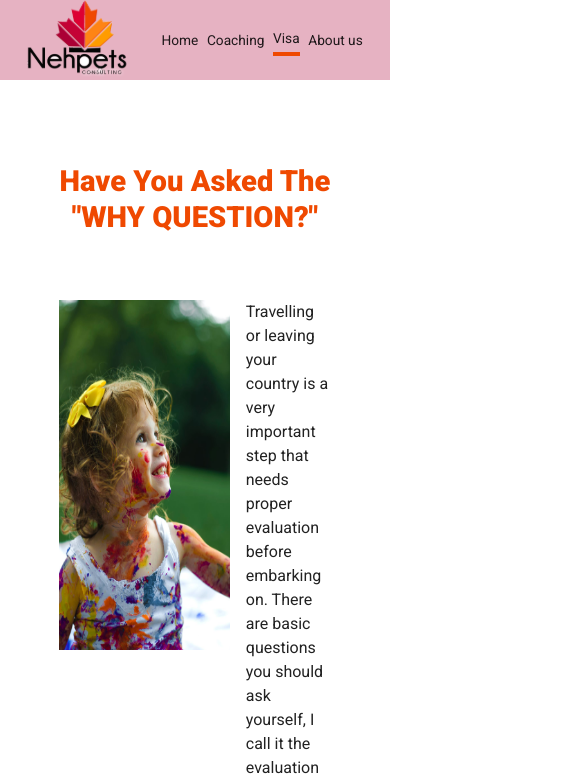
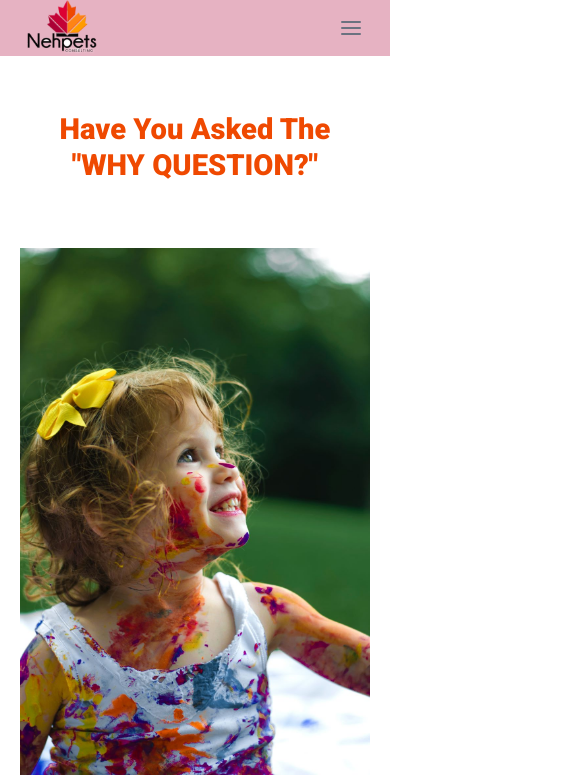
Before and after one commit to NickEinstein/Nephets, a React (Create React App) app: page /visa in a window 390 px wide. Shown: the top 783 px of the page, 569 px wide, since content can reach past the window. Built offline with nearby package versions, Linux system fonts and the light colour scheme; no server answers.

Commit message:
mobile view

```diff
--- a/package.json
+++ b/package.json
@@ -5,6 +5,7 @@
   "dependencies": {
     "@emotion/react": "^11.10.4",
     "@emotion/styled": "^11.10.4",
+    "@material-ui/icons": "^4.11.3",
     "@mui/icons-material": "^5.10.6",
     "@mui/lab": "^5.0.0-alpha.104",
     "@mui/material": "^5.10.3",
@@ -14,6 +15,7 @@
     "@testing-library/jest-dom": "^5.16.5",
     "@testing-library/react": "^13.4.0",
     "@testing-library/user-event": "^13.5.0",
+    "animate.css": "3.7.2",
     "axios": "^0.27.2",
     "clsx": "^1.2.1",
     "currency.js": "^2.0.4",
--- a/src/AppPublic.js
+++ b/src/AppPublic.js
@@ -3,11 +3,25 @@ import Suspense from "common/Suspense";
 import { Navigate, useRoutes } from "react-router-dom";
 import { configureRoutes } from "utils/RouteUtils";
 import { RouteEnum } from "constants/RouteConstants";
+import Sidebar from "features/sidebar/Sidebar";
+import { useState } from "react";
+import Header from "features/header/header";
 
 function AppPublic() {
   const routes = useRoutes(ROUTES);
+const [isOpen, setIsOpen] = useState(false);
 
-  return <Suspense>{routes}</Suspense>;
+const handleToggleSidebar = () => {
+  setIsOpen(!isOpen);
+};
+  return (
+    <div className="">
+
+      {/* {isOpen&&<Sidebar/>} */}
+      <Header/>
+      <Suspense>{routes}</Suspense>
+    </div>
+  );
 }
 
 const ROUTES = configureRoutes([
--- a/src/common/Footer.js
+++ b/src/common/Footer.js
@@ -32,29 +32,25 @@ const Footer = () => {
         // padding: "70px 60px",
         color: "white",
       }}
-      className="px-[10%] py-[60px] bg-[#AB0035] flex justify-between"
+      className="px-[10%] py-[60px] bg-[#AB0035] flex flex-col md:flex-row md:justify-between gap-16 z-50"
     >
-      <div>
+      <div className="hidden md:block">
         <img src={logo} />
         <Typography className="font-bold">
           Planning Together to Achieve your dream
         </Typography>
       </div>
-      <ul className="text-base flex flex-col gap-3">
-        <h2 style={{ fontSize: "22px", marginBottom: "30px", color: "white" }}>
-          Quick Links
-        </h2>
+      <ul className="text-base flex flex-col md:justify-start md:items-center gap-5 justify-center items-center">
+        <h2 className="text-3xl md:mb-8">Quick Links</h2>
 
-        <li> Home</li>
-        <li>Coaching</li>
-        <li>Visa</li>
-        <li>About Us</li>
+        <a className="hover:text-primary-main cursor-pointer"> Home</a>
+        <a className="hover:text-primary-main cursor-pointer">Coaching</a>
+        <a className="hover:text-primary-main cursor-pointer">Visa</a>
+        <a className="hover:text-primary-main cursor-pointer">About Us</a>
       </ul>
 
-      <ul className="text-base flex flex-col gap-3">
-        <h2 style={{ fontSize: "22px", marginBottom: "30px", color: "white" }}>
-          Contact Us
-        </h2>
+      <ul className="text-base flex flex-col md:justify-start md:items-center justify-center items-center gap-3">
+        <h2 className="text-3xl md:mb-8">Contact Us</h2>
         <li className="flex gap-3 items-center">
           <AiFillPhone /> +234 (904) 919 5599
         </li>
@@ -66,14 +62,11 @@ const Footer = () => {
         </li>
       </ul>
 
-      <ul className="text-base flex flex-col gap-3">
-        <h2 style={{ fontSize: "22px", marginBottom: "30px", color: "white" }}>
-          Social Media
-        </h2>
+      <ul className="text-base flex flex-col md:justify-start md:items-center justify-center items-center gap-3">
+        <h2 className="text-3xl md:mb-8">Social Media</h2>
 
         <div className="flex gap-4 ">
           <a href="https://instagram.com/nehpetsconsult?igshid=ZDdkNTZiNTM=">
-            {" "}
             <AiOutlineInstagram style={{ fontSize: "36px" }} />
           </a>
           <a
--- a/src/features/coaching/coaching.js
+++ b/src/features/coaching/coaching.js
@@ -1,6 +1,6 @@
 import logo from "../../assets/nehpets/Nehpets logo 1.svg";
 import cardImage from "../../assets/nehpets/LinkCard_one.svg";
-import { Button, Divider, Typography } from "@mui/material";
+import { Button, Divider, Typography, useMediaQuery } from "@mui/material";
 import VisaImage from "../../assets/nehpets/PictureForVisa.jpg";
 import VisaImage1 from "../../assets/nehpets/Coaching1.jpg";
 import VisaImage2 from "../../assets/nehpets/Coaching2.jpg";
@@ -12,8 +12,11 @@ import useStepper from "hooks/useStepper";
 import useDataRef from "hooks/useDataRef";
 import { useEffect } from "react";
 import Footer from "common/Footer";
+import { MediaQueryBreakpointEnum } from "constants/Global";
 
 const Coaching = () => {
+  const ismd = useMediaQuery(MediaQueryBreakpointEnum.md);
+
   const configs = [
     //  {
     //    bgColor: "HomeTopSectionBackgroundColor_WomanInRedImage",
@@ -36,6 +39,30 @@ const Coaching = () => {
       image: backgroundImage,
     },
   ];
+
+    const configs2 = [
+      //  {
+      //    bgColor: "HomeTopSectionBackgroundColor_WomanInRedImage",
+      //    textColor: "text-secondary-main",
+      //    image: VisaImage1,
+      //  },
+      {
+        bgColor: "HomeTopSectionBackgroundColor_ManInDreadsImage",
+        textColor: "text-white",
+        image: VisaImage2,
+      },
+      {
+        bgColor: "HomeTopSectionBackgroundColor_headerImage",
+        textColor: "text-secondary-main",
+        image: VisaImage3,
+      },
+      {
+        bgColor: "HomeTopSectionBackgroundColor_headerImage",
+        textColor: "text-secondary-main",
+        image: backgroundImage,
+      },
+    ];
+
 
   const stepper = useStepper({ maxStep: configs.length - 1 });
 
@@ -68,10 +95,10 @@ const Coaching = () => {
         }}
       >
         <div
-          style={{ display: configs.length - 1 == stepper.step && "none" }}
+          style={{ display:(ismd && configs.length - 1 == stepper.step) && "none" }}
           className="absolute  w-full"
         >
-          <div className=" w-full px-[10%] py-[20%]  justify-between font-extrabold text-primary-main text-base">
+          <div className=" w-full px-[10%] py-[300px] flex items-center md:justify-between font-extrabold text-primary-main text-base">
             <Typography className="font-extrabold" variant="h2">
               IELTS CRASH COURSE
             </Typography>
@@ -92,7 +119,7 @@ const Coaching = () => {
         >
           What You Should Know Before Your Journey Starts
         </Typography>
-        <div className="flex items-start gap-2 mb-4">
+        <div className="flex md:flex-row flex-col items-start gap-2 mb-4">
           {/* <div
             style={{
               background: `url('${VisaImage}')`,
--- a/src/features/header/header.js
+++ b/src/features/header/header.js
@@ -1,20 +1,79 @@
 import logo from "../../assets/nehpets/Nehpets logo 1.svg";
 import {Link} from 'react-router-dom'
 import backgroundImage from "../../assets/nehpets/HomePage_backgroundImage.svg";
+import { FiMenu } from "react-icons/fi";
+import { useState } from "react";
+import { useLocation } from "react-router-dom";
+import { useEffect } from "react";
+import useDataRef from "hooks/useDataRef";
+import useStepper from "hooks/useStepper";
+
 const Header = ({ underlined, step }) => {
-  console.log(underlined)
+  const location = useLocation();
+const path = location.pathname;
+
+  console.log(path)
+  const [isOpen, setIsOpen] = useState(false);
+
+  const handleToggleSidebar = () => {
+    setIsOpen(!isOpen);
+  };
+    const configs = [
+      {
+        bgColor: "HomeTopSectionBackgroundColor_WomanInRedImage",
+        textColor: "text-secondary-main",
+        // image: home1Image,
+      },
+      {
+        bgColor: "HomeTopSectionBackgroundColor_ManInDreadsImage",
+        textColor: "text-white",
+        // image: home2Image,
+      },
+      {
+        bgColor: "HomeTopSectionBackgroundColor_headerImage",
+        textColor: "text-secondary-main",
+        // image: home3Image,
+      },
+      {
+        bgColor: "HomeTopSectionBackgroundColor_headerImage",
+        textColor: "text-secondary-main",
+        // image: backgroundImage,
+      },
+    ];
+
+  const stepper = useStepper({ maxStep: configs.length - 1 });
+
+  const config = configs[stepper.step];
+
+  const dataRef = useDataRef({ stepper });
+
+  useEffect(() => {
+    const intervalId = setInterval(() => {
+      if (dataRef.current.stepper.canNextStep()) {
+        dataRef.current.stepper.nextStep();
+      } else {
+        dataRef.current.stepper.reset();
+      }
+    }, 1000 * 5);
+    return () => {
+      clearInterval(intervalId);
+    };
+  }, [dataRef]);
+
   return (
-    <div className="">
-      <ul className="flex px-[7%] justify-between bg-[#AB00354D]">
-        <img src={logo} className="h-20" />
-
+    <div className="fixed w-full inset-0 z-[10000] bg-red-400 h-10">
+      {!isOpen && (
+        <div className="bg-white">
+          <ul className="flex px-[7%] justify-between bg-[#AB00354D] ">
+            <img src={logo} className="md:h-20 h-14" />
             <div
-        style={{color:step<2 && 'white'}}
-          className="flex justify-between w-3/5 items-center "
+              style={{ color: stepper.step < 2 && "white" }}
+              className="md:flex justify-between w-3/5 items-center hidden"
             >
               <Link
+                onClick={handleToggleSidebar}
                 className={
-              underlined == "home" && "border-b-4 py-1 border-b-primary-main"
+                  path == "/" && "border-b-4 py-1 border-b-primary-main"
                 }
                 to="/"
               >
@@ -22,8 +81,7 @@ const Header = ({ underlined, step }) => {
               </Link>
               <Link
                 className={
-              underlined == "coaching" &&
-              "border-b-4 py-1 border-b-primary-main"
+                  path == "/coaching" && "border-b-4 py-1 border-b-primary-main"
                 }
                 to="/coaching"
               >
@@ -31,7 +89,7 @@ const Header = ({ underlined, step }) => {
               </Link>
               <Link
                 className={
-              underlined == "visa" && "border-b-4 py-1 border-b-primary-main"
+                  path == "/visa" && "border-b-4 py-1 border-b-primary-main"
                 }
                 to="/visa"
               >
@@ -39,7 +97,7 @@ const Header = ({ underlined, step }) => {
               </Link>
               <Link
                 className={
-              underlined == "about" && "border-b-4 py-1 border-b-primary-main"
+                  path == "/about-us" && "border-b-4 py-1 border-b-primary-main"
                 }
                 to="/about-us"
               >
@@ -49,8 +107,124 @@ const Header = ({ underlined, step }) => {
               <Link>Visa</Link>
               <Link>About us</Link> */}
             </div>
+            <div className="flex z-20 md:hidden">
+              <button
+                type="button"
+                className="text-gray-500 hover:text-gray-600 focus:outline-none focus:text-gray-600"
+                aria-label="toggle sidebar"
+                onClick={handleToggleSidebar}
+              >
+                <FiMenu size={24} />
+              </button>
+            </div>
           </ul>
+        </div>
+      )}
+      {isOpen && (
+        <div className="bg-white h-screen">
+          <nav
+            className={`md:hidden z-50 fixed top-0 left-0 w-full h-full bg-[#AB00354D] text-white transition-all duration-500 ease-in-out transform ${
+              isOpen ? "translate-x-0" : "-translate-x-full"
+            }`}
+          >
+            <div className="flex flex-col justify-center items-center h-full">
+              <Link
+                onClick={handleToggleSidebar}
+                className={
+                  path == "/"
+                    ? "border-b-4 py-1 border-b-primary-main text-xl font-bold mb-8"
+                    : "text-xl font-bold mb-8"
+                }
+                to="/"
+              >
+                Home
+              </Link>
+              <Link
+                onClick={handleToggleSidebar}
+                className={
+                  path == "/coaching"
+                    ? "border-b-4 py-1 border-b-primary-main text-xl font-bold mb-8"
+                    : "text-xl font-bold mb-8"
+                }
+                to="/coaching"
+              >
+                Coaching
+              </Link>
+              <Link
+                onClick={handleToggleSidebar}
+                className={
+                  path == "/visa"
+                    ? "border-b-4 py-1 border-b-primary-main text-xl font-bold mb-8"
+                    : "text-xl font-bold mb-8"
+                }
+                to="/visa"
+              >
+                Visa
+              </Link>
+              <Link
+                onClick={handleToggleSidebar}
+                className={
+                  path == "/about-us"
+                    ? "border-b-4 py-1 border-b-primary-main text-xl font-bold mb-8"
+                    : "text-xl font-bold mb-8"
+                }
+                to="/about-us"
+              >
+                About us
+              </Link>
+            </div>
+          </nav>
+        </div>
+      )}
     </div>
   );
 };
 export default Header
+
+
+// import { useState } from "react";
+// // import { MenuIcon } from "@heroicons/react/outline";
+// import { FiMenu } from "react-icons/fi";
+
+// function Header() {
+//   const [showMenu, setShowMenu] = useState(false);
+
+//   const toggleMenu = () => {
+//     setShowMenu(!showMenu);
+//   };
+
+//   return (
+//     <header className="fixed w-full top-0 left-0 bg-gray-900 text-white">
+//       <div className="flex justify-between items-center py-4 px-6">
+//         <div className="flex items-center">
+//           <img className="w-10 h-10 mr-2" src="/logo.svg" alt="Logo" />
+//           <h1 className="text-lg font-bold">My Site</h1>
+//         </div>
+//         <div className="md:hidden">
+//           <button onClick={toggleMenu}>
+//             <FiMenu className="w-6 h-6" />
+//           </button>
+//         </div>
+//       </div>
+//       <nav
+//         className={`md:hidden fixed top-0 left-0 w-full h-full bg-gray-900 text-white transition-all duration-500 ease-in-out transform ${
+//           showMenu ? "translate-x-0" : "-translate-x-full"
+//         }`}
+//       >
+//         <div className="flex flex-col justify-center items-center h-full">
+//           <a href="/" className="text-xl font-bold mb-8">
+//             Home
+//           </a>
+//           <a href="/" className="text-xl font-bold mb-8">
+//             About
+//           </a>
+//           <a href="/" className="text-xl font-bold mb-8">
+//             Contact
+//           </a>
+//         </div>
+//       </nav>
+//     </header>
+//   );
+// }
+
+// export default Header;
--- a/src/features/home/Home.js
+++ b/src/features/home/Home.js
@@ -111,10 +111,10 @@ function Home() {
               ))}
             </div>
           </div> */}
-          <Header step={stepper.step} underlined="home" />
+          {/* <Header step={stepper.step} underlined="home" /> */}
 
           <div className="px-[10%] ">
-            <div className="my-32 w-2/5 text-white ">
+            <div className="py-32 md:w-2/5 text-white ">
               <Typography variant="h4">
                 Immigration & Visa Consultant Agent
               </Typography>
@@ -129,7 +129,7 @@ function Home() {
         </div>
 
         <div class="relative">
-          <div class="w-full absolute -top-[70px]">
+          <div class="w-full absolute md:-top-[70px] -top-[200px] z-50 md:z-10">
             <div class="flex justify-around">
               <LinkCard
                 to="/visa"
@@ -149,14 +149,14 @@ function Home() {
 
         <div className="relative w-full h-[500px] p-[3%]">
           <img
-            className="absolute right-[7%] top-9 w-40 -z-10"
+            className="absolute hidden md:block right-[7%] top-9 w-40 -z-10"
             src={ashBallImage}
           />
 
           <div className="relative w-100  px-[23%] pl-[12%] flex mt-20">
-            <div className="relative w-full  ">
+            <div className="relative w-full hidden md:block ">
               <img
-                class="w-[260px] h-[230px] z-20 absolute left-0"
+                class="w-[260px] hidden md:block h-[230px] z-20 absolute left-0"
                 src={africanChildred}
               />
               {/* <img
@@ -164,11 +164,11 @@ function Home() {
                 src={chinesesgirlsImage}
               /> */}
               <img
-                class="w-12 absolute top-[30px] left-[300px]"
+                class="w-12 hidden md:block absolute top-[30px] left-[300px]"
                 src={yellowBallImage}
               />
               <img
-                class="w-20 absolute top-[190px] -z-10 -left-6"
+                class="w-20 hidden md:block absolute top-[190px] -z-10 -left-6"
                 src={yellowBallImage}
               />
               {/* <div
@@ -186,12 +186,12 @@ function Home() {
                 />
                 <img class="w-40" src={yellowBallSmallImage} /> */}
             </div>
-            <div className="relative w-[550px]">
-              <img className="w-60" src={ashBallImage} />
-              <div className="absolute -top-5 left-[50px] ">
+            <div className="relative md:w-[550px] my-20 md:my-0 w-full">
+              <img className="w-80 hidden md:block" src={ashBallImage} />
+              <div className="absolute w-[300px] md:left-5 md:top-10 top-4">
                 <Typography
-                  className="my-3 w-full font-extrabold text-center"
-                  variant="h6"
+                  className="my-3 mb-6 w-full font-extrabold text-center"
+                  variant="h4"
                 >
                   Get coached by experienced tutors
                 </Typography>
@@ -199,13 +199,13 @@ function Home() {
                   We’ve been coaching and registering students for IELTS exams
                   for educational opportunities in foreign countries
                 </Typography>
+                <Link
+                  to="/coaching-form"
+                  className=" md:left-[50px] flex md:mt-12 mt-4 mr-5 w-full justify-center"
+                >
+                  <Button className="w-32">Enroll </Button>
+                </Link>
               </div>
-              <Link
-                to="/coaching-form"
-                className="absolute bottom-5 left-[50px]"
-              >
-                <Button className="w-32">Enroll </Button>
-              </Link>
             </div>
           </div>
         </div>
@@ -214,12 +214,10 @@ function Home() {
           <HomeUsersCard />
         </div>
 
-
-
         {/* Section 4 */}
         <HomeWhyChooseUs />
 
-        <Footer/>
+        <Footer />
       </div>
     </>
   );
--- a/src/features/home/HomeUsersCard.js
+++ b/src/features/home/HomeUsersCard.js
@@ -9,7 +9,7 @@ import "react-multi-carousel/lib/styles.css";
 
 const HomeUsersCard = () => {
   return (
-    <div className="bg-[#AB0035] p-5 ">
+    <div className="bg-[#AB0035] p-5 border">
       <Typography className="py-8 text-center text-white" variant="h4">
         What Our Users Say About Us
       </Typography>
@@ -107,7 +107,7 @@ const HomeUsersCard = () => {
                 <Typography className="text-center" variant="h6">
                   {card.title}
                 </Typography>
-                <div className=" px-24 py-8">
+                <div className=" md:px-24 py-8">
                   <Typography variant="" className="text-base ">
                     {card.text}
                   </Typography>
--- a/src/features/personalInfo/PersonalInfo.js
+++ b/src/features/personalInfo/PersonalInfo.js
@@ -37,7 +37,7 @@ const HomeUsersCard = () => {
   const [open, setOpen] = useState(false);
   const pay = async () => {
     let payload = {
-      amount: 50000,
+      amount: 20000,
 
       email: formdata.email,
       firstName: formdata.firstName,
@@ -599,7 +599,7 @@ const HomeUsersCard = () => {
                       </div>
                       <div class="flex gap-6">
                         <TextField
-                          value={`${50000} naira`}
+                          value={`${20000} naira`}
                           disabled
                           className="w-full"
                           id="outlined-basic"
--- /dev/null
+++ b/src/features/sidebar/Sidebar.js
@@ -0,0 +1,63 @@
+import React, { useState } from "react";
+import { FiMenu } from "react-icons/fi";
+
+const Sidebar = () => {
+  const [isOpen, setIsOpen] = useState(true);
+
+  const handleToggleSidebar = () => {
+    setIsOpen(!isOpen);
+  };
+
+  return (
+    <div className="md:hidden h-screen bg-transparent z-30">
+      {/* Hamburger menu */}
+
+      {/* Sidebar */}
+      <div
+        className={`fixed inset-0 bg-gray-200 transition-opacity w-60 ease-linear duration-300 ${
+          isOpen ? "opacity-100" : "opacity-0 pointer-events-none"
+        } md:opacity-100 md:translate-x-0 ${
+          isOpen ? "translate-x-0" : "-translate-x-full"
+        }`}
+      >
+        <div className="flex flex-col w-60">
+          <div className="bg-white border-b border-gray-200 px-4 py-5">
+            <h2 className="text-lg font-medium text-gray-900">Sidebar</h2>
+          </div>
+          <div className="flex-grow bg-gray-200 p-4">
+            <ul className="space-y-2">
+              <li>
+                <a
+                  href="#"
+                  className="block py-2 px-4 rounded hover:bg-gray-300 text-gray-900 hover:text-gray-900 font-medium"
+                >
+                  Item 1
+                </a>
+              </li>
+              <li>
+                <a
+                  href="#"
+                  className="block py-2 px-4 rounded hover:bg-gray-300 text-gray-900 hover:text-gray-900 font-medium"
+                >
+                  Item 2
+                </a>
+              </li>
+              <li>
+                <a
+                  href="#"
+                  className="block py-2 px-4 rounded hover:bg-gray-300 text-gray-900 hover:text-gray-900 font-medium"
+                >
+                  Item 3
+                </a>
+              </li>
+            </ul>
+          </div>
+        </div>
+      </div>
+
+
+    </div>
+  );
+};
+
+export default Sidebar;
--- a/src/features/visa/Visa.js
+++ b/src/features/visa/Visa.js
@@ -12,15 +12,15 @@ const Visa = () => {
     <div>
       <Header underlined="visa" />
 
-      <div className=" h-[260] w-100 p-5  px-[15%] ">
+      <div className=" h-[260] w-100 p-5 pt-12  md:px-[15%] ">
         <Typography
           className="my-16 text-center font-extrabold text-primary-main"
           variant="h4"
         >
           Have You Asked The "WHY QUESTION?"
         </Typography>
-        <div className="flex items-start gap-4 mb-4">
-          <div className=" w-[600px] h-[350px]">
+        <div className="flex md:flex-row flex-col items-start gap-4 mb-4">
+          <div className=" md:w-[600px] md:h-[350px]">
             <img className="w-full h-full" src={VisaImage2} />
           </div>
           <div className="w-full  border-3 text-base">
@@ -45,11 +45,11 @@ const Visa = () => {
           Before your start your joining or travelling to a country, either for
           schooling, visiting, tourist or immigration purposes you should ask
           yourself this question.
-          <ul className="flex-col flex gap-3 mt-3 px-20 font-bold list-disc">
+          <ul className="flex-col flex gap-3 mt-3 md:px-20 ml-7 font-bold list-disc">
             <li>
-              Am you ready to start life afresh basically for those studying and
-              those processing for immigration? Imagine leaving all you have in
-              a country and starting a new life in a different country. Also,
+              Are you ready to start life afresh basically for those studying
+              and those processing for immigration? Imagine leaving all you have
+              in a country and starting a new life in a different country. Also,
               ask yourself,
             </li>
             <li>Do I have the financial strength to pursue such a process?</li>
@@ -72,7 +72,7 @@ const Visa = () => {
                 applying for. This Visas can be classified into Temporary and
                 Permanent Visas. For more information click below
               </Typography>
-              <ul className="flex-col flex gap-3 mt-3 px-20 font-bold list-disc text-base">
+              <ul className="flex-col flex gap-3 mt-3 md:px-20  ml-7 font-bold list-disc text-base">
                 <Link
                   to="/temporal-visa"
                   className="hover:text-primary-main hover:cursor-pointer"
```
Also changed, not shown: src/features/aboutus/AboutUs.js (+4 -4 lines), src/features/home/HomeWhyChooseUs.js (+7 -7 lines), 1 other file (tests, documents, lock files or other folders). Lines whose indentation alone changed are shown as unchanged.
